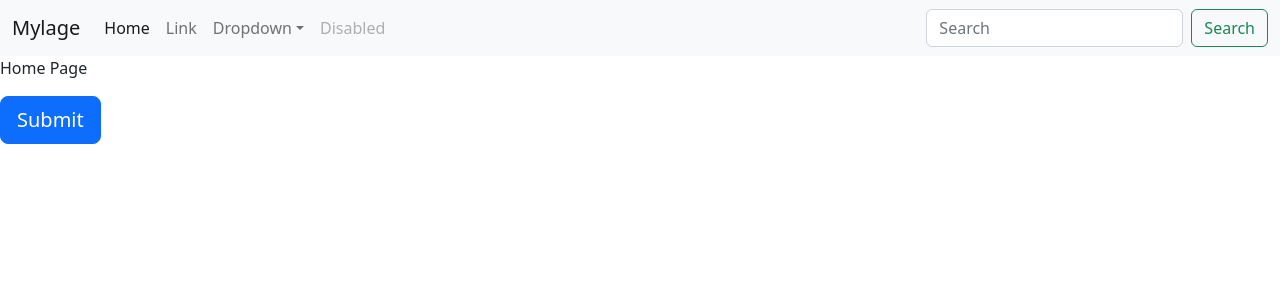
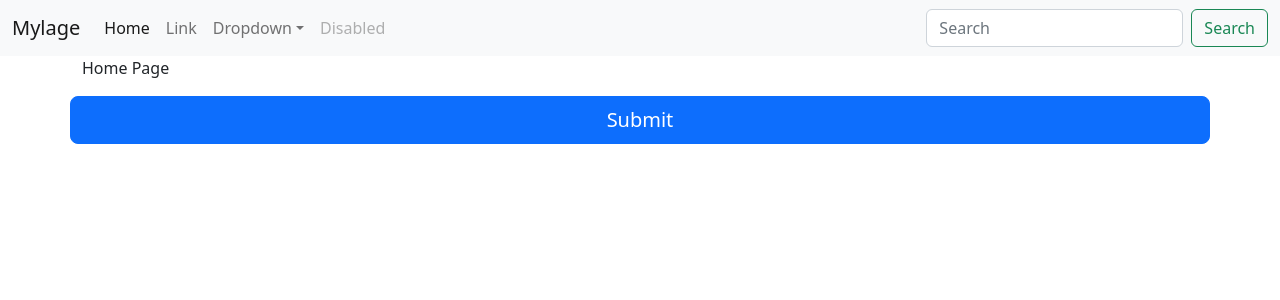
Before and after one commit to mikemorter/mylage, a React (Create React App) app: page / in a window 1280 px wide. Shown: the top 300 px of the page. Built offline with nearby package versions, Linux system fonts and the light colour scheme.

Commit message:
Add rows

```diff
--- a/src/components/sections/Home.js
+++ b/src/components/sections/Home.js
@@ -3,11 +3,13 @@ import Button from "../elements/Button";
 
 const Home = () => {
   return (
-    <div>
-      <p>Home Page</p>
-      <Button value="Submit" color="primary" size="lg" wideMobile>
-        Submit
-      </Button>
+    <div className="container">
+      <div className="row">
+        <p className="col">Home Page</p>
+        <Button value="Submit" color="primary" size="lg">
+          Submit
+        </Button>
+      </div>
     </div>
   );
 };
```
